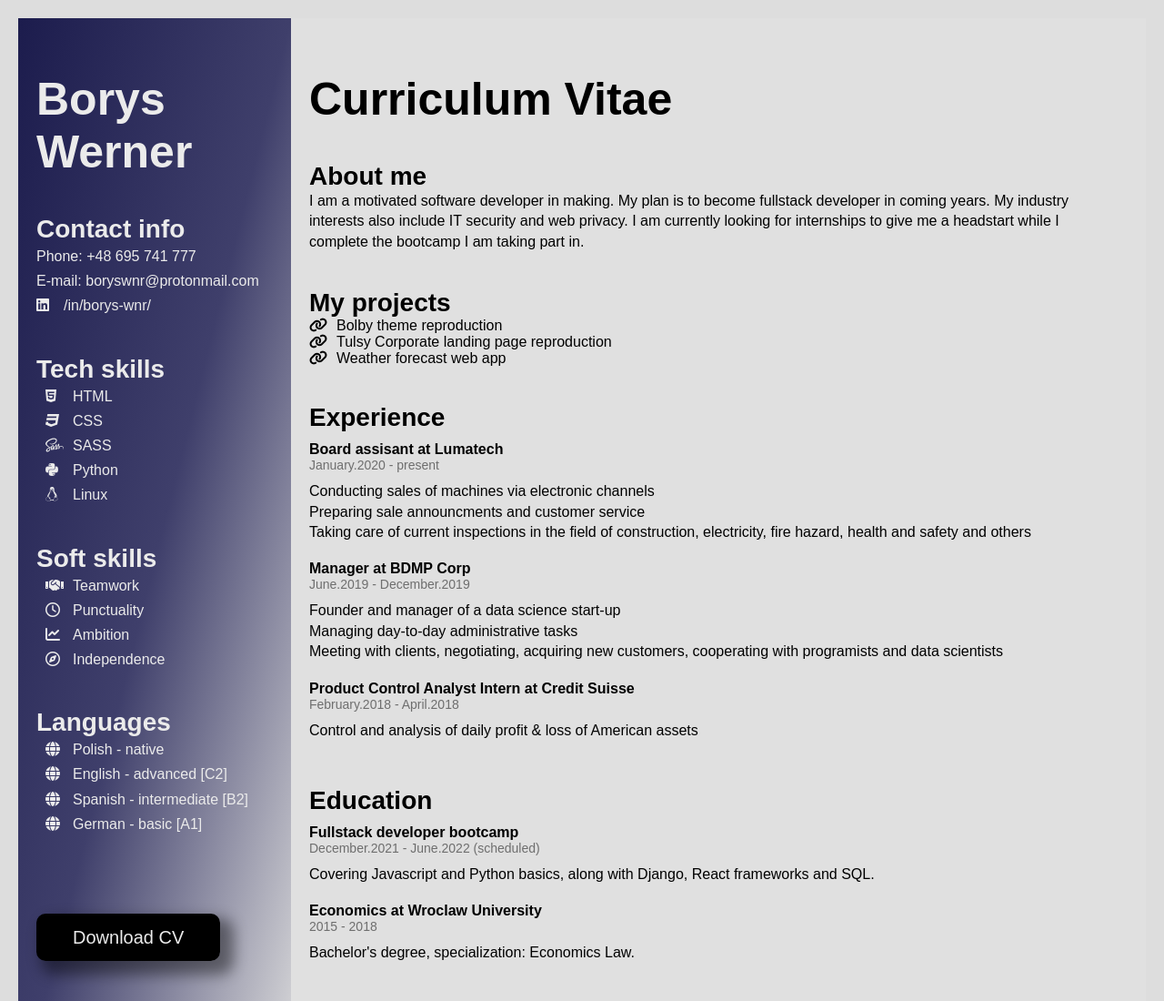
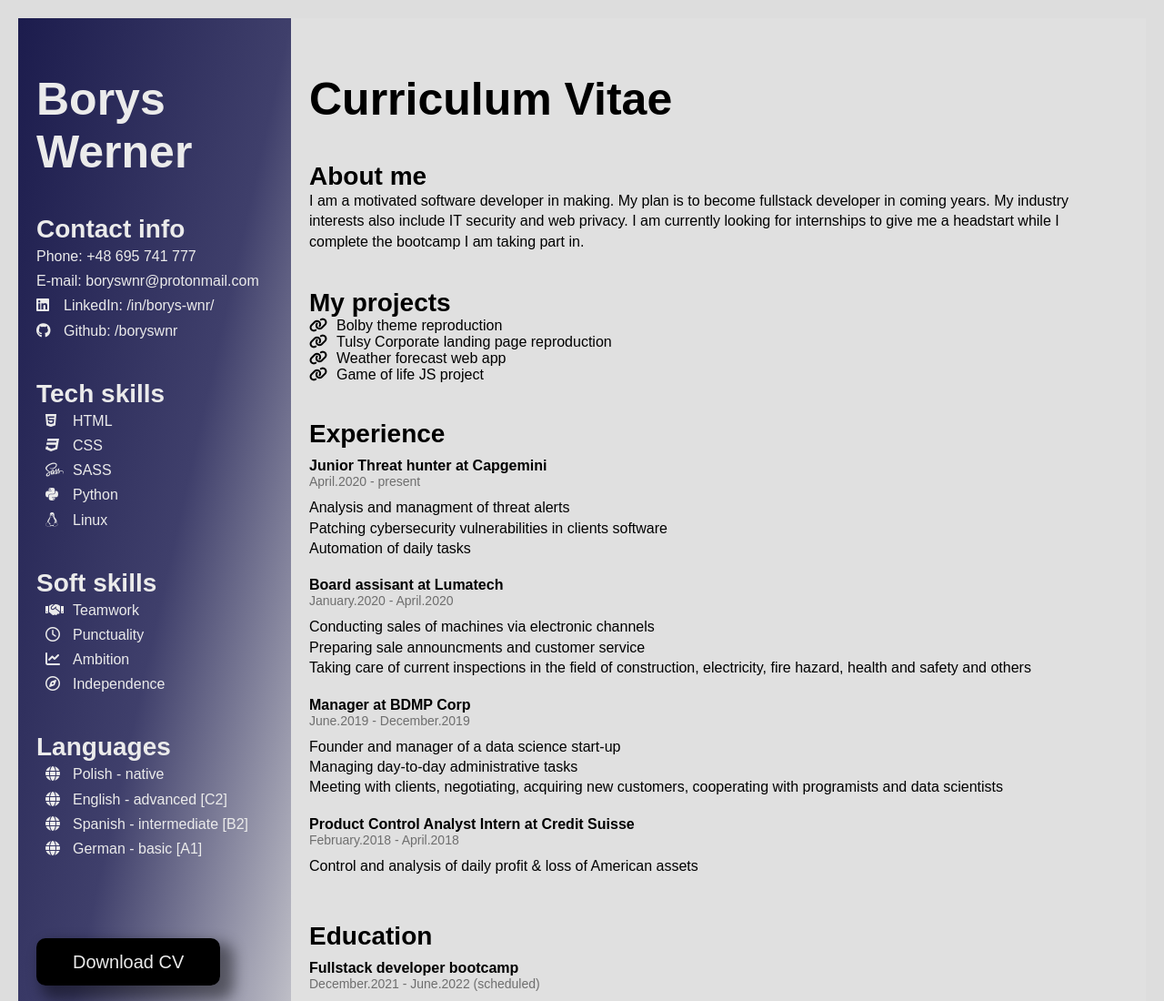
Before and after one commit to boryswnr/cv, a plain HTML site: page index.html in a window 1280 px wide. Shown: the top 1100 px of the page at 91% size. Drawn offline with Linux system fonts and the light colour scheme; a web font is replaced by a local one.

Commit message:
updated contact info, experience and my projects

```diff
--- a/assets/sass/_global.scss
+++ b/assets/sass/_global.scss
@@ -5,6 +5,7 @@
 body {
     background-color: #dddddd;
     padding: 20px;
+    // padding: 0;
     margin: 0;
     font-family: 'Mohave', sans-serif;
 }
--- a/index.html
+++ b/index.html
@@ -22,10 +22,12 @@
       <section class="contacts">
         <h3 class="personalInfo">Contact info</h3>
         <ul class="informationList">
-          <li>Phone: <a href="tel:+48695741777" class="informationLink">+48 695 741 777</a></li>
-          <li>E-mail: <a href="mailto: boryswnr@protonmail.com" class="informationLink">boryswnr@protonmail.com</a></li>
+          <li><a href="tel:+48695741777" class="informationLink">Phone: +48 695 741 777</a></li>
+          <li><a href="mailto: boryswnr@protonmail.com" class="informationLink">E-mail: boryswnr@protonmail.com</a></li>
           <li><a href="https://www.linkedin.com/in/borys-wnr/" target="_blank" rel="noopener noreferrer"
-              class="informationLink"><i class="fab fa-linkedin"></i>/in/borys-wnr/</a></li>
+              class="informationLink"><i class="fab fa-linkedin"></i>LinkedIn: /in/borys-wnr/</a></li>
+          <li><a href="https://github.com/boryswnr" target="_blank" rel="noopener noreferrer" class="informationLink"><i
+                class="fa-brands fa-github"></i>Github: /boryswnr</a></li>
         </ul>
       </section>
 
@@ -121,14 +123,31 @@
               <i class="fas fa-link"></i>Weather forecast web app
             </a>
           </li>
+
+          <li class="classItem">
+            <a href="https://github.com/boryswnr/game-of-life">
+              <i class="fas fa-link"></i>Game of life JS project
+            </a>
+          </li>
         </ul>
       </section>
 
       <section class="experience">
         <h3 class="experienceTitle">Experience</h3>
+
+        <h4 class="job">Junior Threat hunter at Capgemini</h4>
+        <p class="jobsTime">
+          April.2020 - present
+        </p>
+        <ul class="jobsTasks">
+          <li>Analysis and managment of threat alerts</li>
+          <li>Patching cybersecurity vulnerabilities in clients software</li>
+          <li>Automation of daily tasks</li>
+        </ul>
+
         <h4 class="job">Board assisant at Lumatech</h4>
         <p class="jobsTime">
-          January.2020 - present
+          January.2020 - April.2020
         </p>
         <ul class="jobsTasks">
           <li>Conducting sales of machines via electronic channels</li>
```
Also changed, not shown: assets/css/main.css.
